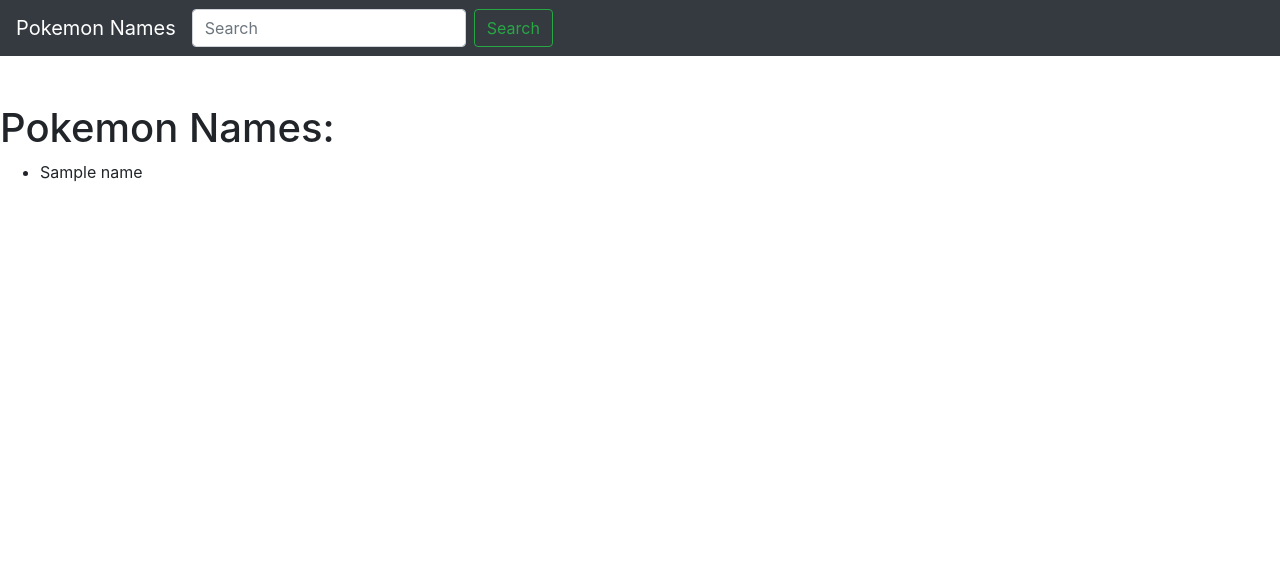
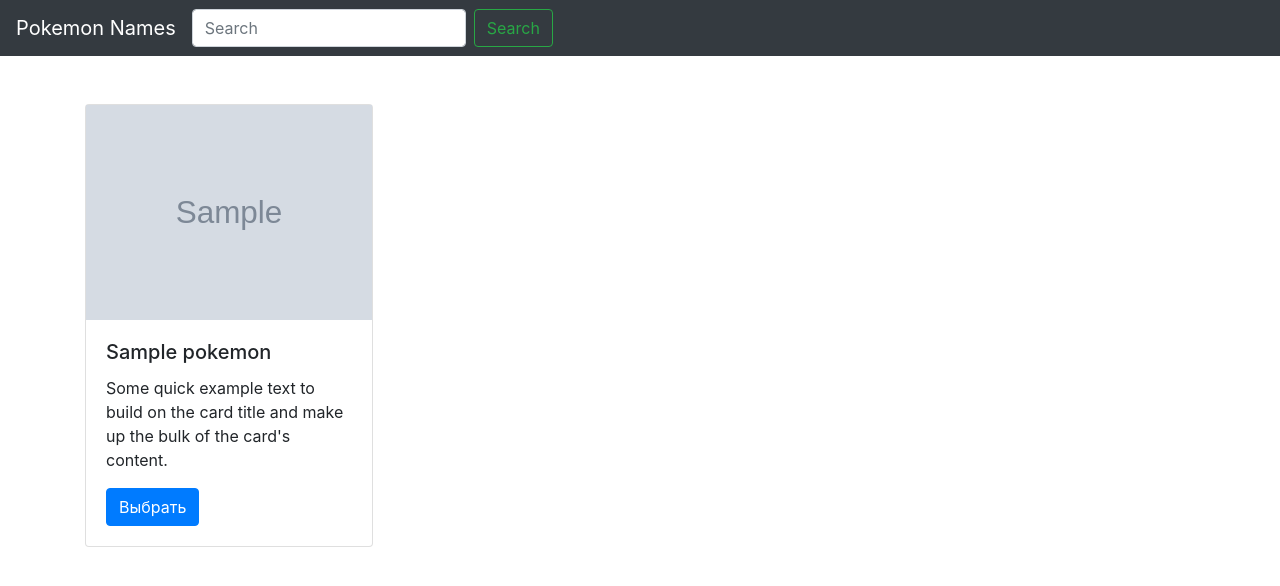
Before and after one commit to MARINET20/pokemonAPI, a Flask app: template templates/index.html in a window 1280 px wide. Shown: the top 586 px of the page. Run offline with Flask 3, Linux system fonts and the light colour scheme; the template is opened without the code that fills it: most values are stand-ins (such as "Sample title", 1, 10 or a date in 2020); grey boxes marked "Sample" are stand-in pictures; some libraries are stand-ins or nearby versions.

Commit message:
Update index.html

```diff
--- a/templates/index.html
+++ b/templates/index.html
@@ -15,11 +15,48 @@
                <button class="btn btn-outline-success my-2 my-sm-0" type="submit">Search</button>
            </form>
    </nav>
-   <h1>Pokemon Names:</h1>
-       <ul>
-           {% for name in names %}
-           <li>{{ name }}</li>
+
+   <div class="container">
+       <div class="row">
+           {% for pokemon in pokemon_list %}
+           <div class="col-md-4">
+               <div class="card" style="width: 18rem;">
+               <img src="{{ pokemon.image }}" alt="{{pokemon.name}}">
+               <div class="card-body">
+                   <h5 class="card-title">{{pokemon.name}}</h5>
+                   <p class="card-text">Some quick example text to build on the card title and make up the bulk of the card's content.</p>
+                   <a href="#" class="btn btn-primary">Выбрать</a>
+               </div>
+           </div>
+           </div>
            {% endfor %}
-       </ul>
+       </div>
+   </div>
+<!--   <h1>Pokemon Names:</h1>-->
+<!--   {% for name in names %}-->
+<!--   <div id="header-container" class="ui inverted segment">-->
+<!--        <div class="ui inverted secondary menu">-->
+<!--           <h1>{{ name }}</h1>-->
+<!--        </div>-->
+<!--    </div>-->
+<!--    <div id="container">-->
+<!--        <div id="poke-container" class="ui cards">-->
+<!--            {% for image in pokeImages %}-->
+<!--                <img src="{{ image }}" alt="Pokemon Image">-->
+<!--            {% endfor %}-->
+<!--                <button id="generate-pokemon" class="ui secondary button">Generate Pokemon</button>-->
+<!--        </div>-->
+<!--    </div>-->
+<!--   {% endfor %}-->
+<!--   <div>-->
+<!--       {% for image in pokeImages %}-->
+<!--        <img src="{{ image }}" alt="Pokemon Image">-->
+<!--       {% endfor %}-->
+<!--   </div>-->
+<!--       <ul>-->
+<!--           {% for name in names %}-->
+<!--           <li>{{ name }}</li>-->
+<!--           {% endfor %}-->
+<!--       </ul>-->
 </body>
 </html>
```
